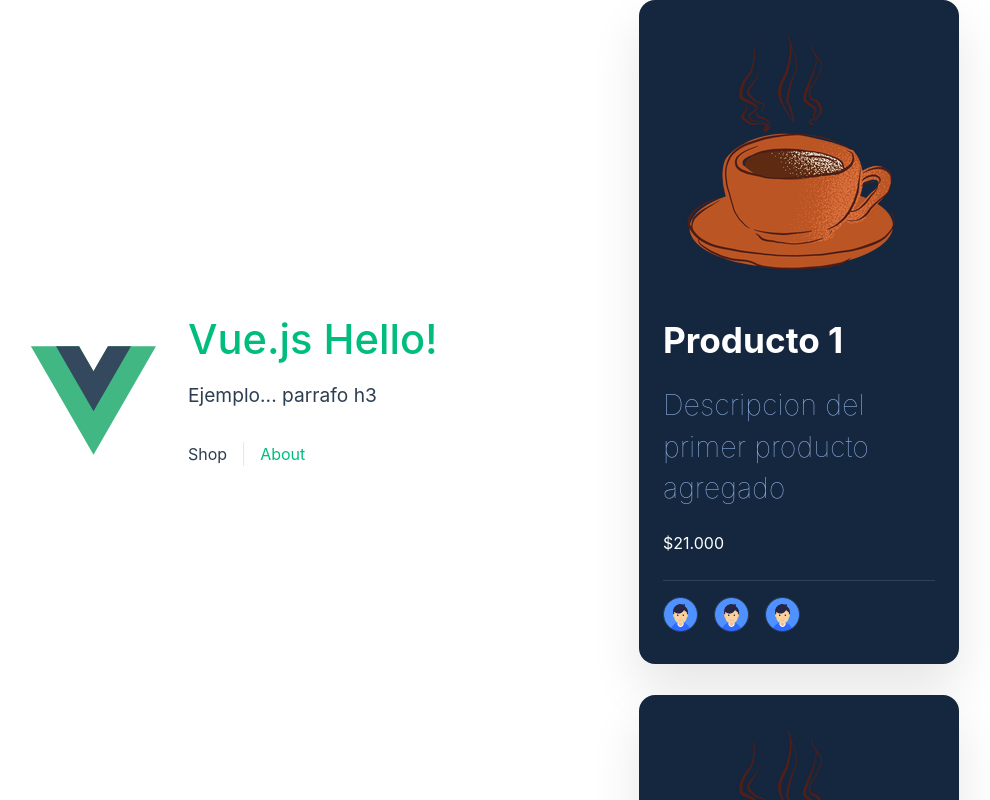
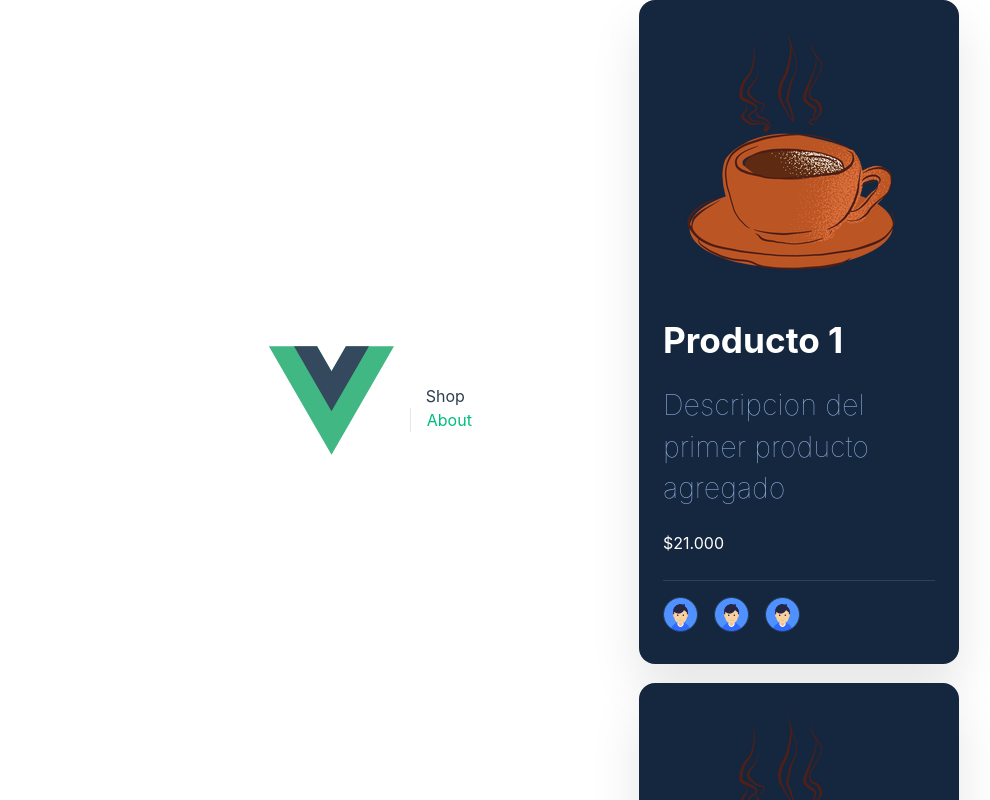
Before and after one commit to jdnf13/VueFront, a Vue app: page / in a window 1280 px wide. Shown: the top 800 px of the page, without its empty margins (1-991 px from the left). Built offline with nearby package versions, Linux system fonts and the light colour scheme.

Commit message:
Se borran archivos no utilizados

```diff
--- a/src/App.vue
+++ b/src/App.vue
@@ -1,15 +1,11 @@
 <script setup lang="ts">
 import { RouterLink, RouterView } from 'vue-router'
-import HelloWorld from './components/HelloWorld.vue'
 </script>
-
 <template>
   <header>
     <img alt="Vue logo" class="logo" src="@/assets/logo.svg" width="125" height="125" />
 
     <div class="wrapper">
-      <HelloWorld msg="Vue.js Hello!" />
-
       <nav>
         <RouterLink to="/">Shop</RouterLink>
         <RouterLink to="/about">About</RouterLink>
--- a/src/components/HelloWorld.vue
+++ /dev/null
@@ -1,38 +0,0 @@
-<script setup lang="ts">
-defineProps<{
-  msg: string
-}>()
-</script>
-
-<template>
-  <div class="greetings">
-    <h1 class="green">{{ msg }}</h1>
-    <h3>
-      Ejemplo... parrafo h3
-    </h3>
-  </div>
-</template>
-
-<style scoped>
-h1 {
-  font-weight: 500;
-  font-size: 2.6rem;
-  top: -10px;
-}
-
-h3 {
-  font-size: 1.2rem;
-}
-
-.greetings h1,
-.greetings h3 {
-  text-align: center;
-}
-
-@media (min-width: 1024px) {
-  .greetings h1,
-  .greetings h3 {
-    text-align: left;
-  }
-}
-</style>
--- a/src/components/TheWelcome.vue
+++ /dev/null
@@ -1,12 +0,0 @@
-<script setup lang="ts">
-import Card from './Card.vue';
-</script>
-
-<template>
-  <Card description="Descripcion del primer producto agregado"
-        product="Producto 1"
-        price="21.000" />
-   <Card description="Descripcion del segundo producto agregado"
-        product="Producto 2"
-        price="32.000" />
-</template>
--- a/src/views/HomeView.vue
+++ b/src/views/HomeView.vue
@@ -1,9 +1,14 @@
 <script setup lang="ts">
-import TheWelcome from '@/components/TheWelcome.vue'
+import Card from '@/components/Card.vue';
 </script>
 
 <template>
   <main>
-    <TheWelcome />
+    <Card description="Descripcion del primer producto agregado"
+        product="Producto 1"
+        price="21.000" />
+    <Card description="Descripcion del segundo producto agregado"
+        product="Producto 2"
+        price="32.000" />
   </main>
 </template>
```
Also changed, not shown: src/components/icons/IconCommunity.vue (deleted, +0 -7 lines), src/components/icons/IconDocumentation.vue (deleted, +0 -7 lines), src/components/icons/IconEcosystem.vue (deleted, +0 -7 lines), src/components/icons/IconSupport.vue (deleted, +0 -7 lines), src/components/icons/IconTooling.vue (deleted, +0 -19 lines), 1 other file (tests, documents, lock files or other folders).
